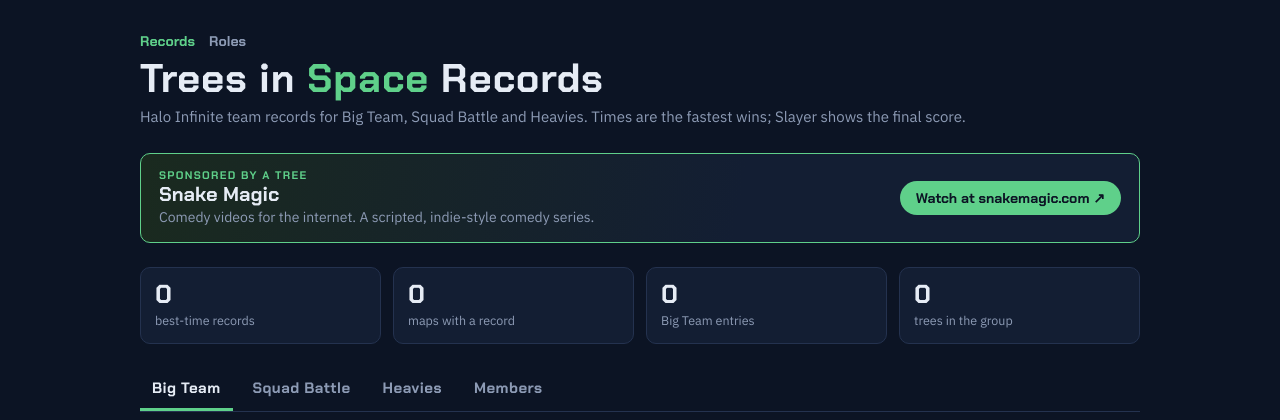
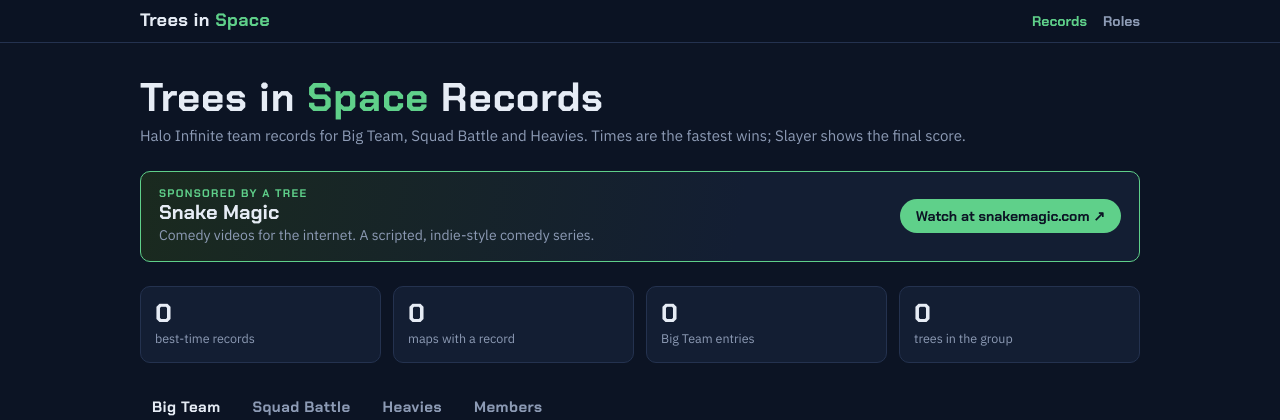
Before and after one commit to AlexVerboo/treebot, a Flask app: page / in a window 1280 px wide. Shown: the top 420 px of the page. Run offline with Flask 3, Linux system fonts and the light colour scheme; some libraries are stand-ins or nearby versions.

Commit message:
Site-wide top bar with home link; Members tab links to player pages
- New templates/_sitebar.html: sticky bar with the site title (links to /)
  plus Records/Roles, included in index, roles and player pages.
- Members cards no longer link to Halo Tracker; the Halo Tracker link
  stays on each player's page.

Co-Authored-By: Claude Opus 5.5 <noreply@anthropic.com>
Claude-Session: https://claude.ai/code/session_013QrWNC8SXLi3W2UUU1UjRn

```diff
--- /dev/null
+++ b/templates/_sitebar.html
@@ -0,0 +1,30 @@
+{#- Site-wide top bar: the site title (always links home) plus the main pages.
+    Include with: {% set active = "records" %}{% include "_sitebar.html" %}
+    Uses the page's own CSS variables (--sky, --line, --leaf, --muted, --font-display). -#}
+<style>
+.sitebar {
+  position: sticky; top: 0; z-index: 10;
+  background: color-mix(in srgb, var(--sky) 88%, transparent);
+  backdrop-filter: blur(6px); -webkit-backdrop-filter: blur(6px);
+  border-bottom: 1px solid var(--line);
+}
+.sitebar-in {
+  max-width: 1040px; margin: 0 auto; padding: 10px 20px;
+  display: flex; flex-wrap: wrap; align-items: center; justify-content: space-between; gap: 8px 20px;
+}
+.sitebar .brand { font: 700 18px/1.2 var(--font-display); letter-spacing: .02em; color: var(--text, #e6ecf5); text-decoration: none; }
+.sitebar .brand span { color: var(--leaf); }
+.sitebar .links { display: flex; gap: 16px; font: 600 14px var(--font-display); }
+.sitebar .links a { text-decoration: none; color: var(--muted); }
+.sitebar .links a:hover { color: var(--text, #e6ecf5); }
+.sitebar .links a[aria-current="page"] { color: var(--leaf); }
+</style>
+<div class="sitebar" role="navigation" aria-label="Site">
+  <div class="sitebar-in">
+    <a class="brand" href="/">Trees in <span>Space</span></a>
+    <div class="links">
+      <a href="/"{% if active == "records" %} aria-current="page"{% endif %}>Records</a>
+      <a href="/roles"{% if active == "roles" %} aria-current="page"{% endif %}>Roles</a>
+    </div>
+  </div>
+</div>
--- a/templates/index.html
+++ b/templates/index.html
@@ -97,17 +97,14 @@ footer { color: var(--muted); font-size: 13px; }
 }
 .suggest a:hover { background: var(--leaf); color: var(--sky); }
 [hidden] { display: none !important; }
-.topnav { display: flex; gap: 14px; font: 600 14px var(--font-display); }
-.topnav a { text-decoration: none; color: var(--muted); }
-.topnav a[aria-current="page"] { color: var(--leaf); }
 .member a.gt { color: var(--text); text-decoration: none; }
 .member a.gt:hover { color: var(--leaf); }
 </style>
 </head>
 <body>
+{% set active = "records" %}{% include "_sitebar.html" %}
 <div class="wrap">
   <header>
-    <div class="topnav"><a href="/" aria-current="page">Records</a><a href="/roles">Roles</a></div>
     <h1>Trees in <span>Space</span> Records</h1>
     <p class="sub">Halo Infinite team records for Big Team, Squad Battle and Heavies. Times are the fastest wins; Slayer shows the final score.</p>
   </header>
@@ -221,7 +218,7 @@ function renderRecords() {
 function renderMembers() {
   $("members").innerHTML = DATA.members.map(p => `
     <div class="member"><b><a class="gt" href="/player/${encodeURIComponent(p.gamertag)}">${esc(p.gamertag)}</a></b>
-    <a href="${esc(p.profile)}" target="_blank" rel="noopener">Halo Tracker profile ↗</a></div>`).join("");
+    <a href="/player/${encodeURIComponent(p.gamertag)}">Player page →</a></div>`).join("");
 }
 
 function show(next) {
--- a/templates/player.html
+++ b/templates/player.html
@@ -37,8 +37,6 @@ body {
 }
 .wrap { max-width: 1040px; margin: 0 auto; padding: 32px 20px 64px; display: grid; gap: 24px; }
 header { display: grid; gap: 6px; }
-.topnav { display: flex; gap: 14px; font: 600 14px var(--font-display); }
-.topnav a { text-decoration: none; color: var(--muted); }
 h1 { font: 700 clamp(28px, 5vw, 40px)/1.1 var(--font-display); margin: 0; letter-spacing: .02em; overflow-wrap: anywhere; }
 h2 { font: 700 20px var(--font-display); margin: 0; }
 .sub { color: var(--muted); margin: 0; }
@@ -87,9 +85,9 @@ footer { color: var(--muted); font-size: 13px; }
 </style>
 </head>
 <body>
+{% set active = "" %}{% include "_sitebar.html" %}
 <div class="wrap">
   <header>
-    <div class="topnav"><a href="/">Records</a><a href="/roles">Roles</a></div>
     <h1 id="name">{{ gamertag }}</h1>
     <p class="sub" id="sub"></p>
     <div class="tags" id="roles"></div>
--- a/templates/roles.html
+++ b/templates/roles.html
@@ -99,9 +99,6 @@ footer { color: var(--muted); font-size: 13px; }
 [hidden] { display: none !important; }
 </style>
 <style>
-.topnav { display: flex; gap: 14px; font: 600 14px var(--font-display); }
-.topnav a { text-decoration: none; color: var(--muted); }
-.topnav a[aria-current="page"] { color: var(--leaf); }
 .role-head { display: flex; flex-wrap: wrap; align-items: baseline; gap: 6px 14px; }
 .role-head h2 { margin: 0; font: 700 24px var(--font-display); }
 .role-head p { margin: 0; color: var(--muted); }
@@ -125,9 +122,9 @@ td.na { color: var(--muted); }
 </style>
 </head>
 <body>
+{% set active = "roles" %}{% include "_sitebar.html" %}
 <div class="wrap">
   <header>
-    <div class="topnav"><a href="/">Records</a><a href="/roles" aria-current="page">Roles</a></div>
     <h1>Trees in <span>Space</span> Roles</h1>
     <p class="sub">Each Tree can wear several role tags. Every tab shows the Halo Infinite stats that matter for that role. Click a column to sort.</p>
   </header>
```
